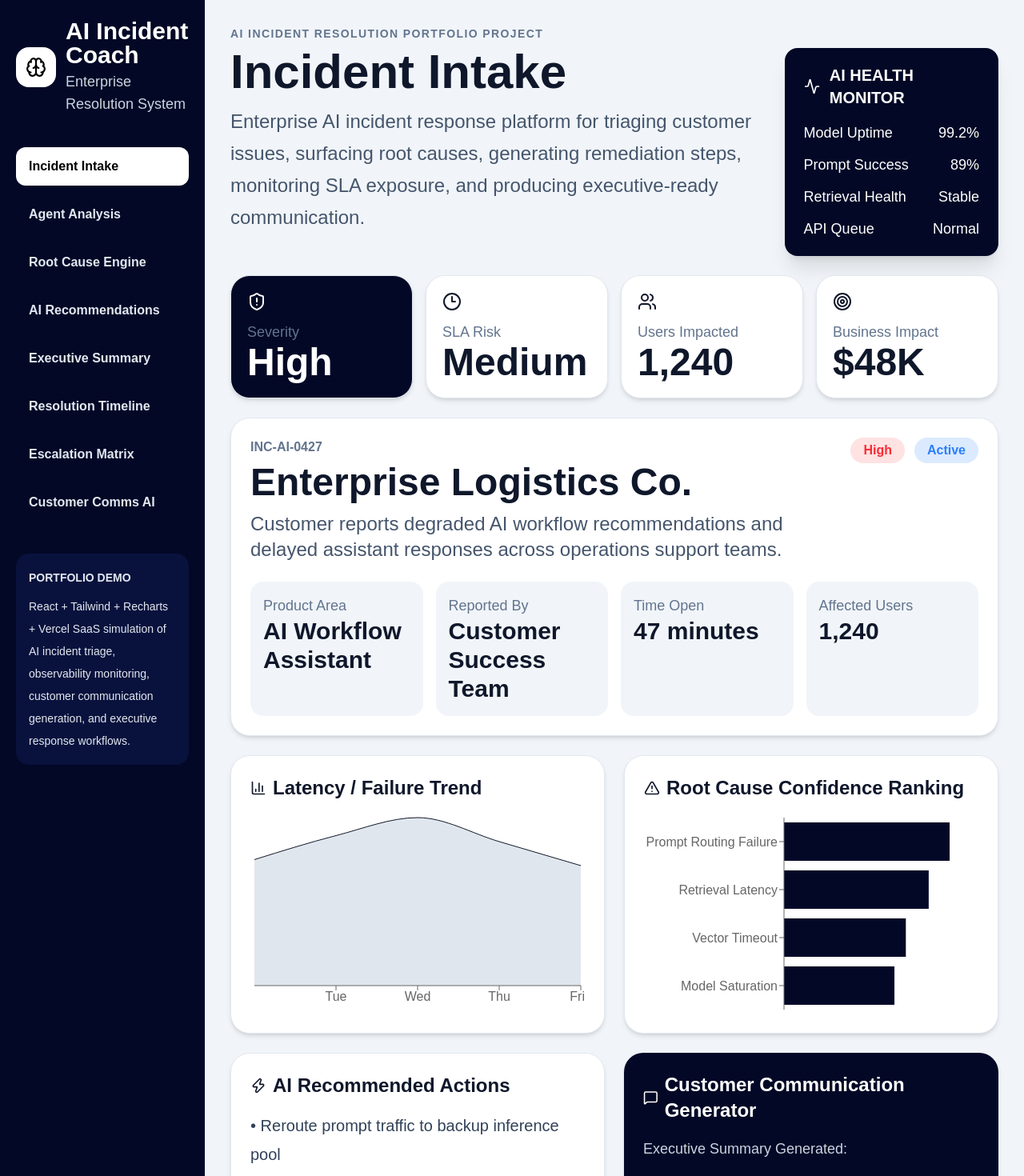
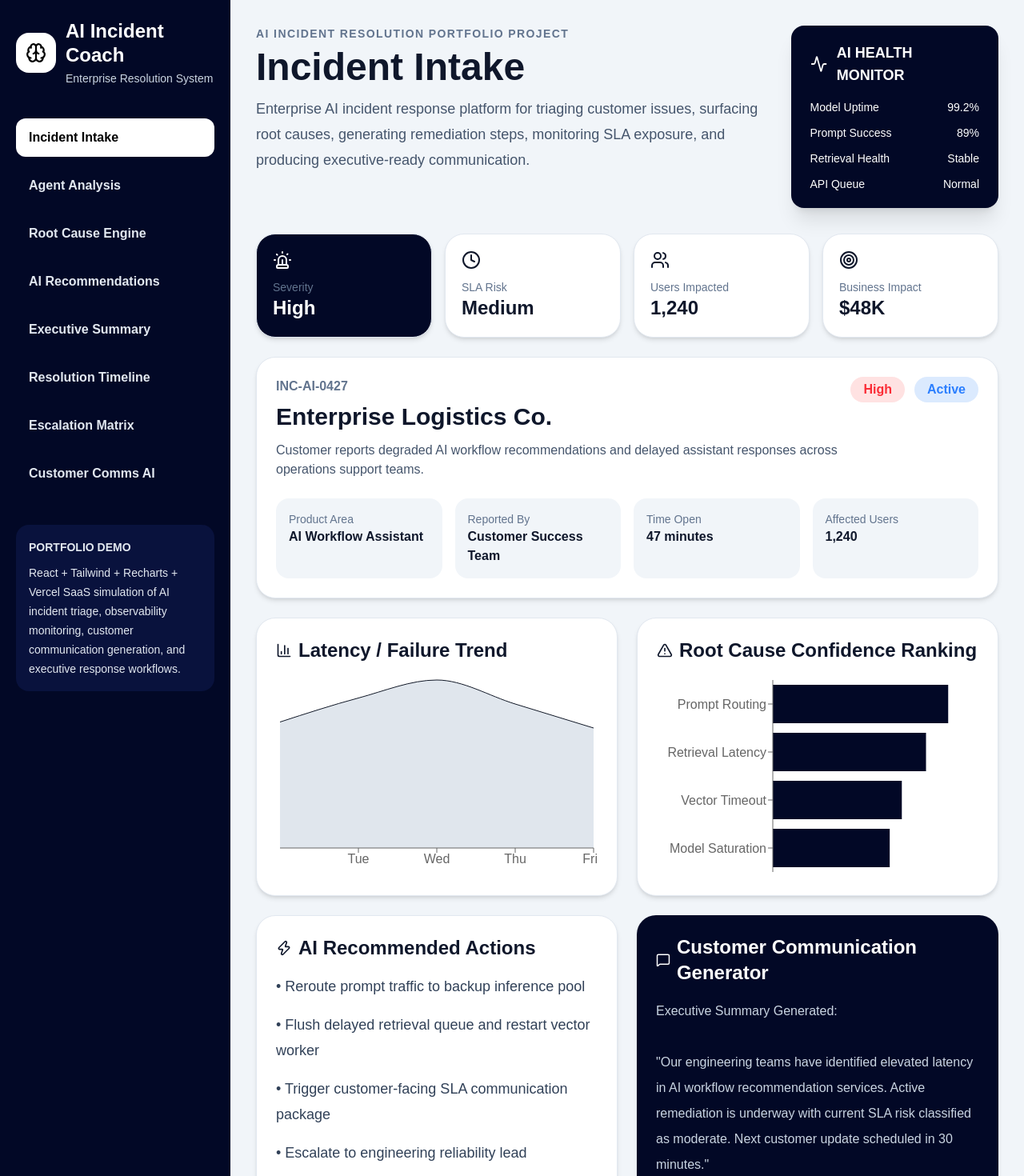
Before and after one commit to jtorres507-rgb/cf-ai-incident-coach-v2, a React (Vite) app: page / in a window 1280 px wide. Shown: the top 1470 px of the page at 80% size. Built offline with nearby package versions, Linux system fonts and the light colour scheme.

Commit message:
Deploy V5 enterprise observability upgrade

```diff
--- a/src/App.jsx
+++ b/src/App.jsx
@@ -2,9 +2,11 @@ import { useState } from "react";
 import {
   AlertTriangle,
   Brain,
-  Clock3,
+  Clock,
+  Gauge,
   MessageSquare,
   ShieldAlert,
+  Siren,
   Users,
   Zap,
   Activity,
@@ -43,7 +45,7 @@ const trendData = [
 ];
 
 const confidenceData = [
-  { name: "Prompt Routing Failure", value: 87 },
+  { name: "Prompt Routing", value: 87 },
   { name: "Retrieval Latency", value: 76 },
   { name: "Vector Timeout", value: 64 },
   { name: "Model Saturation", value: 58 },
@@ -54,14 +56,14 @@ export default function App() {
 
   return (
     <div className="min-h-screen bg-slate-100 flex text-slate-900">
-      <aside className="w-64 bg-[#020826] text-white min-h-screen px-5 py-6">
+      <aside className="w-72 bg-[#020826] text-white min-h-screen px-5 py-6">
         <div className="flex items-center gap-3 mb-10">
           <div className="bg-white text-black p-3 rounded-2xl">
             <Brain size={26} />
           </div>
           <div>
-            <h1 className="font-bold text-3xl leading-none">AI Incident Coach</h1>
-            <p className="text-slate-300 text-lg mt-1">Enterprise Resolution System</p>
+            <h1 className="font-bold text-2xl leading-tight">AI Incident Coach</h1>
+            <p className="text-slate-300 text-sm mt-1">Enterprise Resolution System</p>
           </div>
         </div>
 
@@ -81,23 +83,21 @@ export default function App() {
           ))}
         </div>
 
-        <div className="mt-10 bg-[#09123d] rounded-2xl p-4 text-slate-200 text-sm leading-7">
+        <div className="mt-10 bg-[#09123d] rounded-2xl p-4 text-slate-200 text-sm leading-6">
           <div className="font-bold mb-2">PORTFOLIO DEMO</div>
           React + Tailwind + Recharts + Vercel SaaS simulation of AI incident triage,
-          observability monitoring, customer communication generation, and executive
-          response workflows.
+          observability monitoring, customer communication generation, and executive response workflows.
         </div>
       </aside>
 
-      <main className="flex-1 px-8 py-8">
-        <p className="uppercase text-sm font-bold tracking-widest text-slate-500 mb-2">
-          AI INCIDENT RESOLUTION PORTFOLIO PROJECT
-        </p>
-
-        <div className="flex justify-between items-start mb-6 gap-6">
+      <main className="flex-1 p-8 overflow-y-auto">
+        <div className="flex justify-between gap-6 items-start mb-8">
           <div>
-            <h1 className="text-6xl font-bold">{active}</h1>
-            <p className="text-slate-600 mt-3 text-2xl max-w-5xl leading-10">
+            <p className="uppercase text-sm font-bold tracking-widest text-slate-500 mb-2">
+              AI INCIDENT RESOLUTION PORTFOLIO PROJECT
+            </p>
+            <h1 className="text-5xl font-bold">{active}</h1>
+            <p className="text-slate-600 mt-3 text-lg max-w-5xl leading-8">
               Enterprise AI incident response platform for triaging customer issues,
               surfacing root causes, generating remediation steps, monitoring SLA exposure,
               and producing executive-ready communication.
@@ -107,9 +107,9 @@ export default function App() {
           <div className="bg-[#020826] text-white rounded-2xl px-6 py-5 w-96 shadow-xl">
             <div className="flex items-center gap-3 mb-4">
               <Activity size={22} />
-              <span className="font-bold text-xl">AI HEALTH MONITOR</span>
+              <span className="font-bold text-lg">AI HEALTH MONITOR</span>
             </div>
-            <div className="space-y-3 text-lg">
+            <div className="space-y-3 text-sm">
               <div className="flex justify-between"><span>Model Uptime</span><span>99.2%</span></div>
               <div className="flex justify-between"><span>Prompt Success</span><span>89%</span></div>
               <div className="flex justify-between"><span>Retrieval Health</span><span>Stable</span></div>
@@ -119,8 +119,8 @@ export default function App() {
         </div>
 
         <div className="grid grid-cols-4 gap-4 mb-6">
-          <CommandCard icon={<ShieldAlert />} title="Severity" value="High" dark />
-          <CommandCard icon={<Clock3 />} title="SLA Risk" value="Medium" />
+          <CommandCard icon={<Siren />} title="Severity" value="High" dark />
+          <CommandCard icon={<Clock />} title="SLA Risk" value="Medium" />
           <CommandCard icon={<Users />} title="Users Impacted" value="1,240" />
           <CommandCard icon={<Target />} title="Business Impact" value="$48K" />
         </div>
@@ -129,10 +129,10 @@ export default function App() {
           <div className="flex justify-between">
             <div>
               <p className="text-slate-500 font-bold">INC-AI-0427</p>
-              <h2 className="text-5xl font-bold mt-2">Enterprise Logistics Co.</h2>
-              <p className="text-slate-600 text-2xl mt-3">
-                Customer reports degraded AI workflow recommendations and delayed assistant
-                responses across operations support teams.
+              <h2 className="text-3xl font-bold mt-2">Enterprise Logistics Co.</h2>
+              <p className="text-slate-600 text-base mt-3">
+                Customer reports degraded AI workflow recommendations and delayed assistant responses
+                across operations support teams.
               </p>
             </div>
             <div className="flex gap-3 h-fit">
@@ -148,6 +148,7 @@ export default function App() {
             <InfoCard title="Affected Users" value="1,240" />
           </div>
         </section>
+
         <div className="grid grid-cols-2 gap-6 mb-6">
           <div className="bg-white rounded-3xl p-6 shadow-md border border-slate-200">
             <div className="flex items-center gap-2 mb-4">
@@ -171,7 +172,7 @@ export default function App() {
             <ResponsiveContainer width="100%" height={250}>
               <BarChart data={confidenceData} layout="vertical">
                 <XAxis type="number" hide />
-                <YAxis dataKey="name" type="category" width={170} />
+                <YAxis dataKey="name" type="category" width={140} />
                 <Tooltip />
                 <Bar dataKey="value" fill="#020826" />
               </BarChart>
@@ -185,7 +186,7 @@ export default function App() {
               <Zap size={20} />
               <h3 className="font-bold text-2xl">AI Recommended Actions</h3>
             </div>
-            <ul className="space-y-4 text-xl text-slate-700 leading-9">
+            <ul className="space-y-4 text-lg text-slate-700 leading-8">
               <li>• Reroute prompt traffic to backup inference pool</li>
               <li>• Flush delayed retrieval queue and restart vector worker</li>
               <li>• Trigger customer-facing SLA communication package</li>
@@ -198,7 +199,7 @@ export default function App() {
               <MessageSquare size={20} />
               <h3 className="font-bold text-2xl">Customer Communication Generator</h3>
             </div>
-            <p className="text-slate-300 text-lg leading-8">
+            <p className="text-slate-300 text-base leading-8">
               Executive Summary Generated:
               <br /><br />
               "Our engineering teams have identified elevated latency in AI workflow
@@ -208,7 +209,7 @@ export default function App() {
           </div>
         </div>
 
-        <footer className="text-slate-500 text-lg">
+        <footer className="text-slate-500 text-sm">
           Built with React, Vite, Tailwind CSS, Recharts, GitHub, and Vercel.
         </footer>
       </main>
@@ -224,8 +225,8 @@ function CommandCard({ icon, title, value, dark }) {
       } rounded-3xl shadow-md p-5 border border-slate-200`}
     >
       <div className="mb-3">{icon}</div>
-      <p className="text-slate-500 text-lg">{title}</p>
-      <h3 className="text-5xl font-bold">{value}</h3>
+      <p className="text-slate-500 text-sm">{title}</p>
+      <h3 className="text-2xl font-bold">{value}</h3>
     </div>
   );
 }
@@ -233,8 +234,8 @@ function CommandCard({ icon, title, value, dark }) {
 function InfoCard({ title, value }) {
   return (
     <div className="bg-slate-100 rounded-2xl p-4">
-      <p className="text-slate-500 text-lg">{title}</p>
-      <h3 className="font-bold text-3xl">{value}</h3>
+      <p className="text-slate-500 text-sm">{title}</p>
+      <h3 className="font-bold text-base">{value}</h3>
     </div>
   );
 }
```
